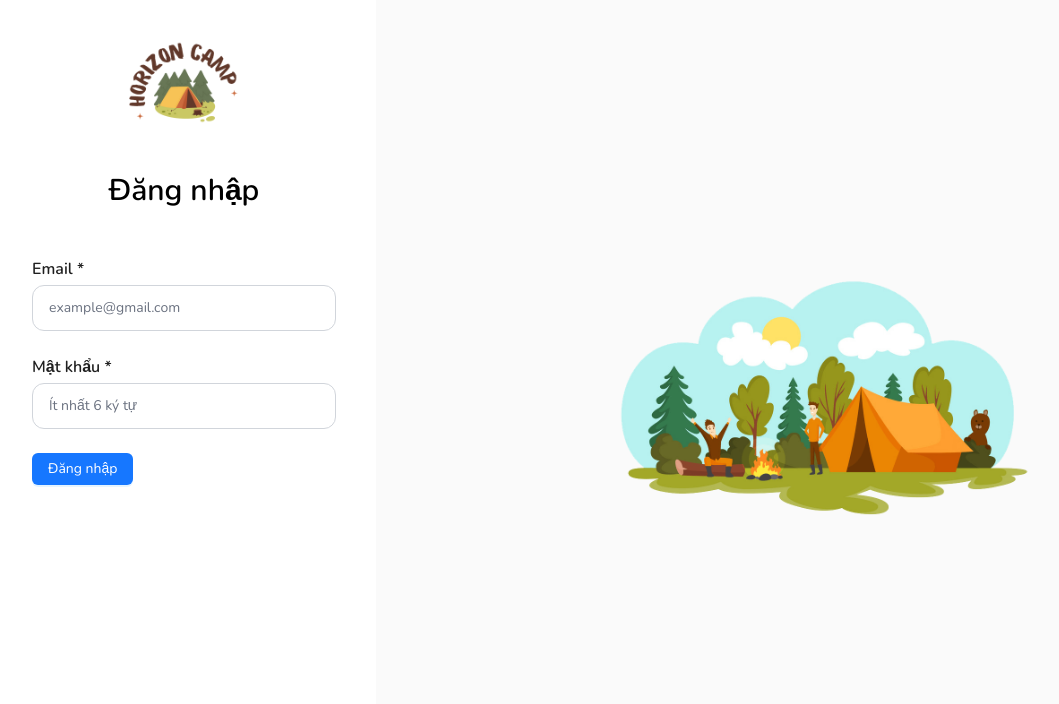
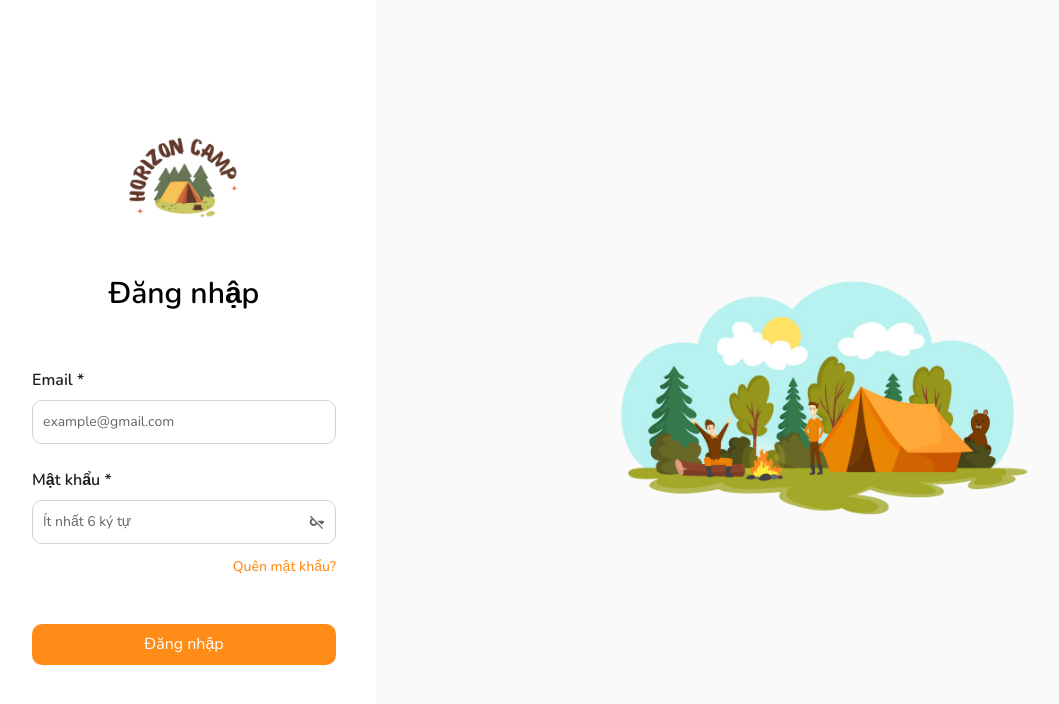
Before and after one commit to tianeternis/Horizon-Camp-Admin, a React (Vite) app: page /login in a window 1280 px wide. Shown: the top 704 px of the page, without its empty margins (8-1067 px from the left). Built offline with nearby package versions, Linux system fonts and the light colour scheme.

Commit message:
fix: finish login page

```diff
--- /dev/null
+++ b/src/assets/css/auth.css
@@ -0,0 +1,66 @@
+.login {
+  --color-input-placeholder: #666666;
+}
+
+.login .login-form .form-input-item:has(.ant-input-status-error) {
+  margin-bottom: 45px;
+}
+
+.login .login-form .login-input {
+  padding: 10px;
+  border-radius: 10px;
+  font-size: 14px;
+}
+
+.login .login-form .login-input:not(.ant-input-status-error) {
+  padding: 10px;
+  border-radius: 10px;
+  border: 1px solid #d1d5db;
+  background: transparent;
+}
+
+.login .login-form .ant-input::placeholder {
+  color: var(--color-input-placeholder);
+}
+
+.login .login-form .login-input:not(.ant-input-status-error):focus,
+.login .login-form .login-input:not(.ant-input-status-error):focus-within {
+  border-color: var(--color-main);
+}
+
+.login .login-form .login-input.ant-input-password .ant-input-password-icon {
+  font-size: 16px;
+  color: var(--color-input-placeholder);
+  cursor: pointer;
+}
+
+.login
+  .login-form
+  .login-input.ant-input-password
+  .ant-input-password-icon:hover {
+  color: black;
+}
+
+.login .login-form .form-btn-item {
+  margin: 0;
+}
+
+.login .login-form .form-submit-btn {
+  width: 100%;
+  height: auto;
+  padding: 8px 0;
+  border-radius: 10px;
+  font-size: 16px;
+  border: none;
+  background: var(--color-main);
+  color: white;
+}
+
+.login .login-form .form-submit-btn:hover {
+  background: rgb(255, 119, 0);
+  color: white;
+}
+
+.login .login-form .ant-form-item-explain {
+  margin-top: 2px;
+}
--- a/src/components/auth/login/LoginForm.jsx
+++ b/src/components/auth/login/LoginForm.jsx
@@ -1,5 +1,8 @@
 import { PASSWORD_MAX, PASSWORD_MIN } from "@/constants";
-import { Form, Button } from "antd";
+import { Form, Button, Input } from "antd";
+import useFormInstance from "antd/es/form/hooks/useFormInstance";
+import { MdKey, MdKeyOff } from "react-icons/md";
+import { Link } from "react-router-dom";
 
 const INPUT_NAME = {
   EMAIL: "email",
@@ -21,36 +24,26 @@ const LoginForm = () => {
       layout="vertical"
       autoComplete="off"
       requiredMark={false}
+      className="login-form"
     >
       <Form.Item
         name={INPUT_NAME.EMAIL}
+        label={<span className="text-base font-semibold">Email *</span>}
         rules={[
           { required: true, message: "Vui lòng nhập email!" },
           { type: "email", message: "Email không hợp lệ!" },
         ]}
-        // help={<></>}
+        className="form-input-item"
       >
-        <div className="flex flex-col-reverse gap-1">
-          <input
-            id={`login-input-${INPUT_NAME.EMAIL}`}
-            type="email"
+        <Input
           placeholder="example@gmail.com"
-            className="peer block w-full rounded-xl border border-solid border-gray-300 bg-transparent px-4 py-3 text-sm outline-none placeholder:text-gray-500 focus:border-main"
-            onChange={(e) =>
-              form.setFieldValue(INPUT_NAME.EMAIL, e.target.value)
-            }
           onBlur={() => form.validateFields([INPUT_NAME.EMAIL])}
+          className="login-input"
         />
-          <label
-            htmlFor={`login-input-${INPUT_NAME.EMAIL}`}
-            className="text-base font-semibold peer-focus:text-main"
-          >
-            Email *
-          </label>
-        </div>
       </Form.Item>
       <Form.Item
         name={INPUT_NAME.PASSWORD}
+        label={<span className="text-base font-semibold">Mật khẩu *</span>}
         rules={[
           { required: true, message: "Vui lòng nhập mật khẩu!" },
           {
@@ -62,29 +55,26 @@ const LoginForm = () => {
             message: `Mật khẩu phải có nhiều nhất ${PASSWORD_MAX} ký tự!`,
           },
         ]}
-        help={<></>}
+        className="form-input-item"
       >
-        <div className="flex flex-col-reverse gap-1">
-          <input
-            id={`login-input-${INPUT_NAME.PASSWORD}`}
-            type="password"
+        <Input.Password
           placeholder={`Ít nhất ${PASSWORD_MIN} ký tự`}
-            className="peer block w-full rounded-xl border border-solid border-gray-300 bg-transparent px-4 py-3 text-sm outline-none placeholder:text-gray-500 focus:border-main"
-            onChange={(e) =>
-              form.setFieldValue(INPUT_NAME.PASSWORD, e.target.value)
-            }
           onBlur={() => form.validateFields([INPUT_NAME.PASSWORD])}
+          iconRender={(visible) => (
+            <div>{visible ? <MdKey /> : <MdKeyOff />}</div>
+          )}
+          className="login-input"
         />
-          <label
-            htmlFor={`login-input-${INPUT_NAME.PASSWORD}`}
-            className="text-base font-semibold peer-focus:text-main"
-          >
-            Mật khẩu *
-          </label>
+      </Form.Item>
+      <Form.Item>
+        <div className="-mt-7 w-full text-right font-medium">
+          <Link className="text-main hover:text-orange-600">
+            Quên mật khẩu?
+          </Link>
         </div>
       </Form.Item>
-      <Form.Item>
-        <Button type="primary" htmlType="submit">
+      <Form.Item className="form-btn-item">
+        <Button htmlType="submit" className="form-submit-btn">
           Đăng nhập
         </Button>
       </Form.Item>
--- a/src/pages/Login.jsx
+++ b/src/pages/Login.jsx
@@ -1,3 +1,4 @@
+import "@/assets/css/auth.css";
 import logo from "@/assets/images/logo.webp";
 import loginImg from "@/assets/images/login-img.webp";
 import { useDynamicTitle } from "@/hooks";
@@ -8,10 +9,10 @@ const Login = ({}) => {
   useDynamicTitle("Đăng nhập");
 
   return (
-    <div className="h-screen w-full bg-main-bg">
+    <div className="login h-screen w-full bg-main-bg">
       <div className="flex">
-        <div className="w-3/10 h-screen shrink-0 bg-white">
-          <div className="space-y-12 p-10">
+        <div className="flex h-screen w-3/10 shrink-0 items-center justify-center bg-white">
+          <div className="w-full shrink-0 space-y-14 p-10">
             <div className="flex items-center justify-center">
               <Link to="/" className="w-fit">
                 <img
```
Lines whose indentation alone changed are shown as unchanged.
